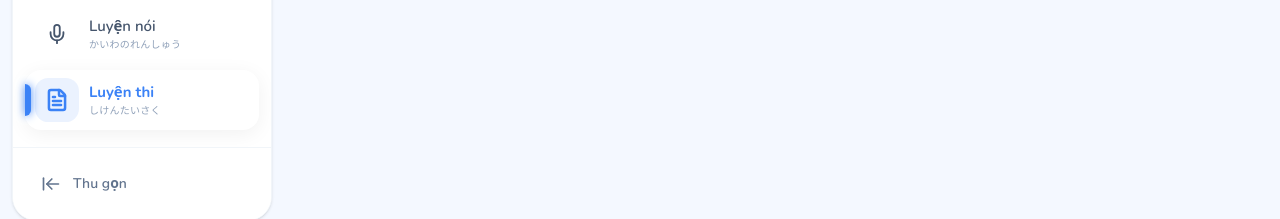
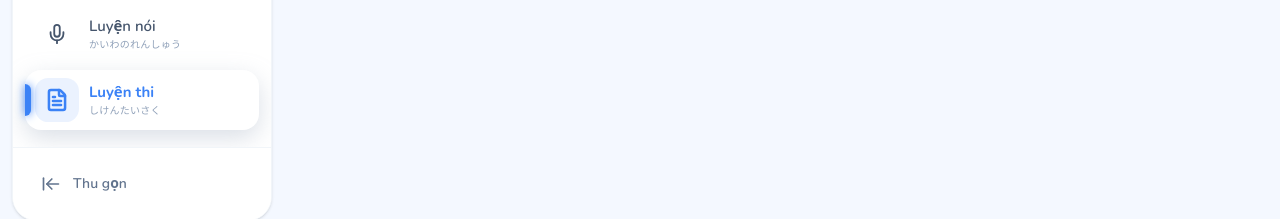
Before and after one commit to dotuananh2003/NihongoFlow, a React (Vite) app: page /exam in a window 1280 px wide. Shown: the part 567-786 px from the top of the page. Built offline with nearby package versions, Linux system fonts and the light colour scheme.

Commit message:
change user interface

```diff
--- a/src/components/Sidebar/Sidebar.tsx
+++ b/src/components/Sidebar/Sidebar.tsx
@@ -79,7 +79,7 @@ export const Sidebar = () => {
               className={({ isActive }) =>
                 `relative flex items-center gap-3 py-2.5 px-3 mx-3 transition-all duration-300 group rounded-2xl ${
                   isActive
-                    ? 'text-[var(--primary)] bg-white dark:bg-slate-800 shadow-[0_4px_20px_rgb(0,0,0,0.06)] dark:shadow-none'
+                    ? 'text-[var(--primary)] bg-white dark:bg-slate-800 shadow-[0_8px_24px_rgba(148,163,184,0.35)] dark:shadow-none'
                     : 'text-slate-600 dark:text-slate-400 hover:bg-slate-50 dark:hover:bg-slate-800/50'
                 }`
               }
```
